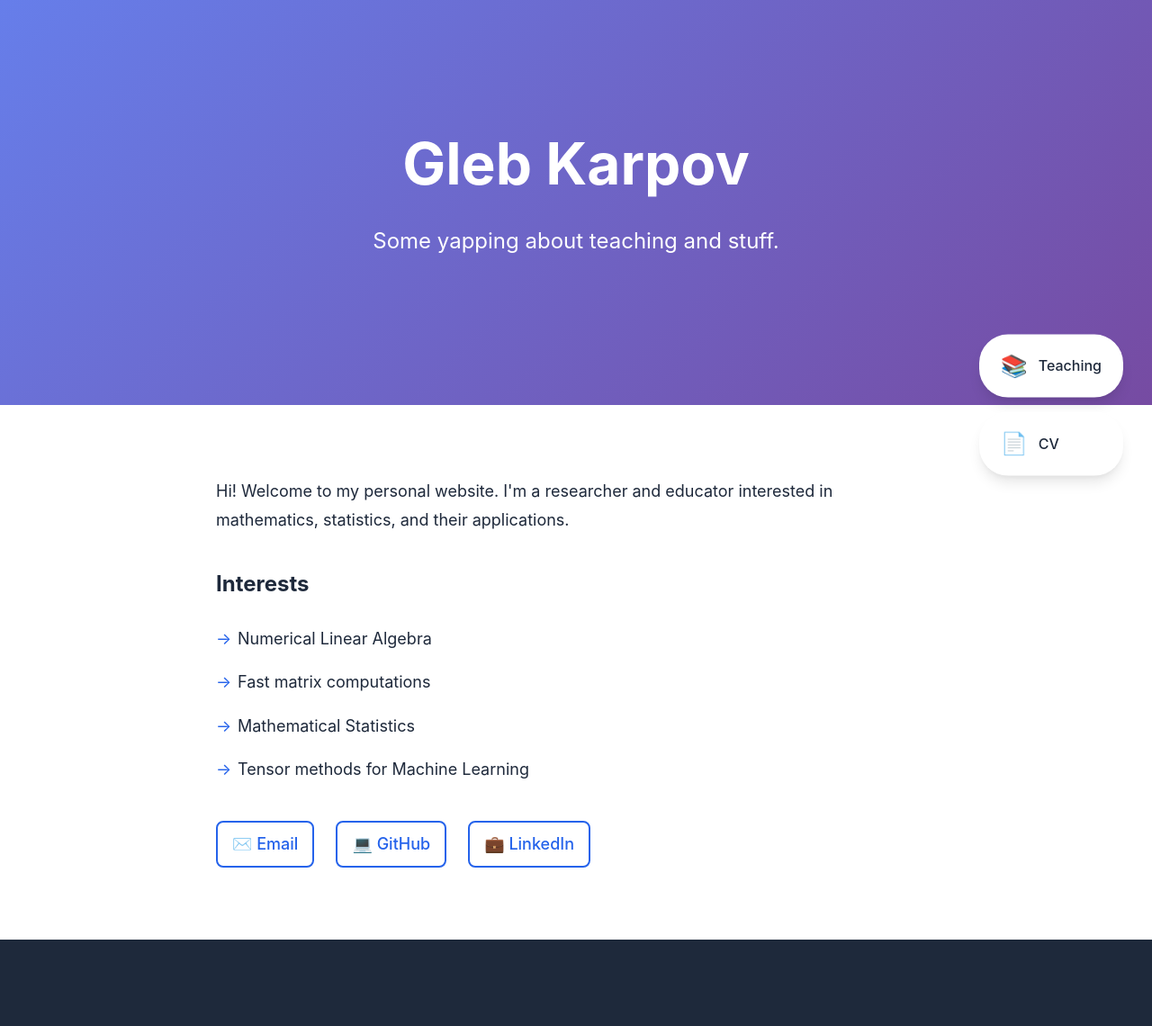
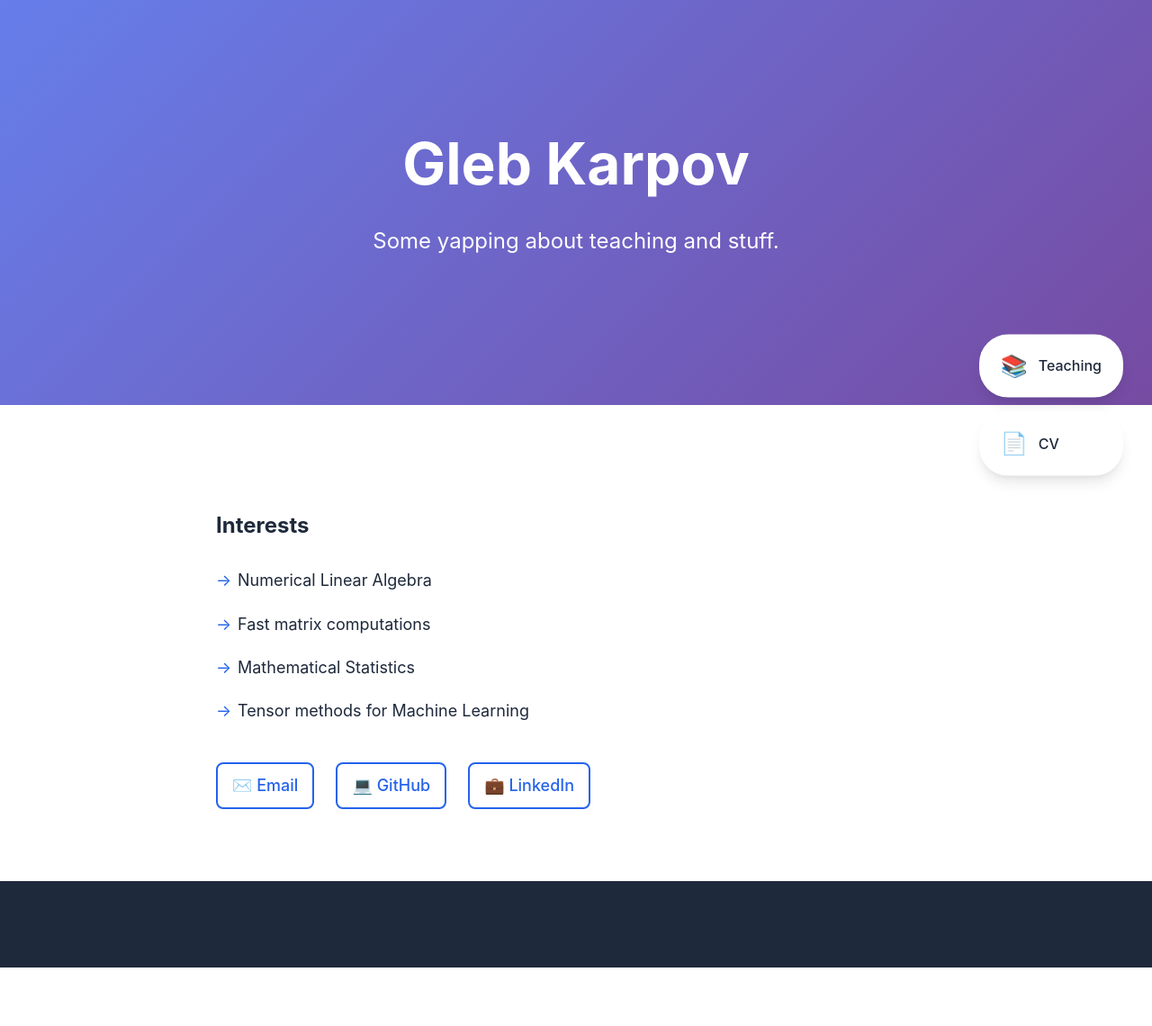
Before and after one commit to glkarpov/glkarpov.github.io, a Jekyll site: the page built from index.html, in a window 1280 px wide. Shown: the whole page at 90% size. Built offline with Jekyll 4.4.1, drawn with Linux system fonts in a browser that asks for light colours; after the commit the page ends 1075 px from its top, so only the background shows below that.

Commit message:
small fix

```diff
--- a/_config.yml
+++ b/_config.yml
@@ -10,7 +10,7 @@ github: "https://github.com/glkarpov"
 linkedin: ""
 
 # About section
-# about: "Hi! Welcome to my personal website. I'm a researcher and educator interested in mathematics, statistics, and their applications."
+about: " "
 
 # Interests (for home page)
 interests:
```
